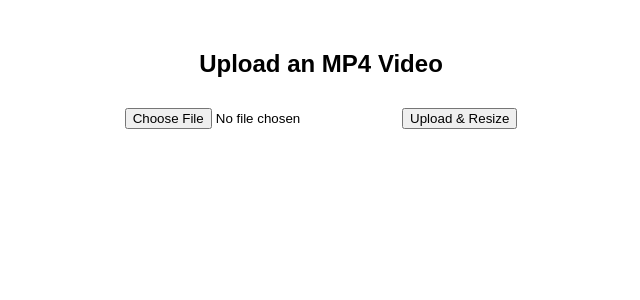
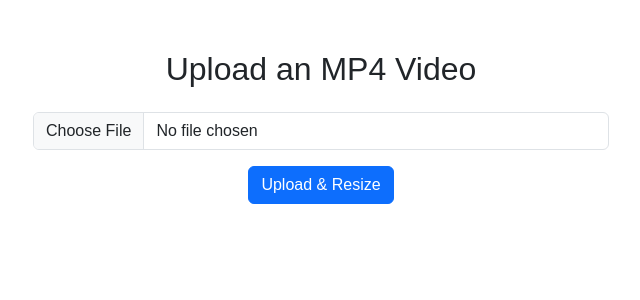
Before and after one commit to illuminat3/VideoResizer, a Flask app: page / in a window 1280 px wide. Shown: the top 300 px of the page, without its empty margins (319-959 px from the left). Run offline with Flask 3, Linux system fonts and the light colour scheme.

Commit message:
Improved UI

```diff
--- a/app.py
+++ b/app.py
@@ -1,5 +1,5 @@
 import os
-from flask import Flask, render_template, request, send_from_directory
+from flask import Flask, render_template, request, send_from_directory, jsonify
 import subprocess
 from werkzeug.utils import secure_filename
 
@@ -22,11 +22,11 @@
 def upload_file():
     if request.method == "POST":
         if "file" not in request.files:
-            return "No file part"
+            return jsonify({"error": "No file part"}), 400
 
         file = request.files["file"]
         if file.filename == "":
-            return "No selected file"
+            return jsonify({"error": "No selected file"}), 400
 
         if file and allowed_file(file.filename):
             filename = secure_filename(file.filename)
@@ -48,13 +48,27 @@
             ]
             subprocess.run(command, check=True)
 
-            return render_template("index.html", filename="resized_" + filename)
+            return jsonify({"filename": "resized_" + filename}), 200
 
-    return render_template("index.html", filename=None)
+    return render_template("index.html")
 
 @app.route("/download/<filename>")
 def download_file(filename):
-    return send_from_directory(app.config["OUTPUT_FOLDER"], filename, as_attachment=True)
+    file_path = os.path.join(app.config["OUTPUT_FOLDER"], filename)
+
+    if not os.path.exists(file_path):
+        return jsonify({"error": "File not found"}), 404
+
+    response = send_from_directory(app.config["OUTPUT_FOLDER"], filename, as_attachment=True)
+
+    @response.call_on_close
+    def cleanup():
+        try:
+            os.remove(file_path)
+        except Exception as e:
+            print(f"Error deleting file: {e}")
+
+    return response
 
 if __name__ == "__main__":
     app.run(debug=True)
--- a/templates/index.html
+++ b/templates/index.html
@@ -4,29 +4,74 @@
     <meta charset="UTF-8">
     <meta name="viewport" content="width=device-width, initial-scale=1.0">
     <title>MP4 Resizer</title>
+    <script src="https://code.jquery.com/jquery-3.6.0.min.js"></script>
+    <link rel="stylesheet" href="https://cdn.jsdelivr.net/npm/bootstrap@5.3.0/dist/css/bootstrap.min.css">
     <style>
         body {
             font-family: Arial, sans-serif;
             text-align: center;
             margin-top: 50px;
         }
-        input, button {
-            margin: 10px;
+        .container {
+            max-width: 600px;
+            margin: auto;
+        }
+        #progress {
+            display: none;
         }
     </style>
 </head>
 <body>
 
-    <h2>Upload an MP4 Video</h2>
-    <form action="/" method="post" enctype="multipart/form-data">
-        <input type="file" name="file" accept=".mp4">
-        <button type="submit">Upload & Resize</button>
-    </form>
+    <div class="container">
+        <h2 class="mb-4">Upload an MP4 Video</h2>
+        <form id="uploadForm" enctype="multipart/form-data">
+            <input class="form-control mb-3" type="file" name="file" id="fileInput" accept=".mp4">
+            <button type="submit" class="btn btn-primary">Upload & Resize</button>
+        </form>
 
-    {% if filename %}
-    <h3>Download Resized Video</h3>
-    <a href="{{ url_for('download_file', filename=filename) }}">Download</a>
-    {% endif %}
+        <div id="progress" class="mt-3">
+            <p>Processing... Please wait.</p>
+            <div class="progress">
+                <div class="progress-bar progress-bar-striped progress-bar-animated" style="width: 100%;"></div>
+            </div>
+        </div>
+
+        <div id="downloadSection" class="mt-3" style="display: none;">
+            <p>Download will start automatically...</p>
+        </div>
+    </div>
+
+    <script>
+        $(document).ready(function() {
+            $("#uploadForm").submit(function(event) {
+                event.preventDefault();
+                var formData = new FormData(this);
+                $("#progress").show();
+                $("#downloadSection").hide();
+
+                $.ajax({
+                    url: "/",
+                    type: "POST",
+                    data: formData,
+                    contentType: false,
+                    processData: false,
+                    success: function(response) {
+                        $("#progress").hide();
+                        $("#downloadSection").show();
+                        let downloadUrl = "/download/" + response.filename;
+                        setTimeout(function() {
+                            window.location.href = downloadUrl;
+                        }, 1000);
+                    },
+                    error: function(xhr) {
+                        $("#progress").hide();
+                        alert("Error: " + xhr.responseJSON.error);
+                    }
+                });
+            });
+        });
+    </script>
 
 </body>
 </html>
```
